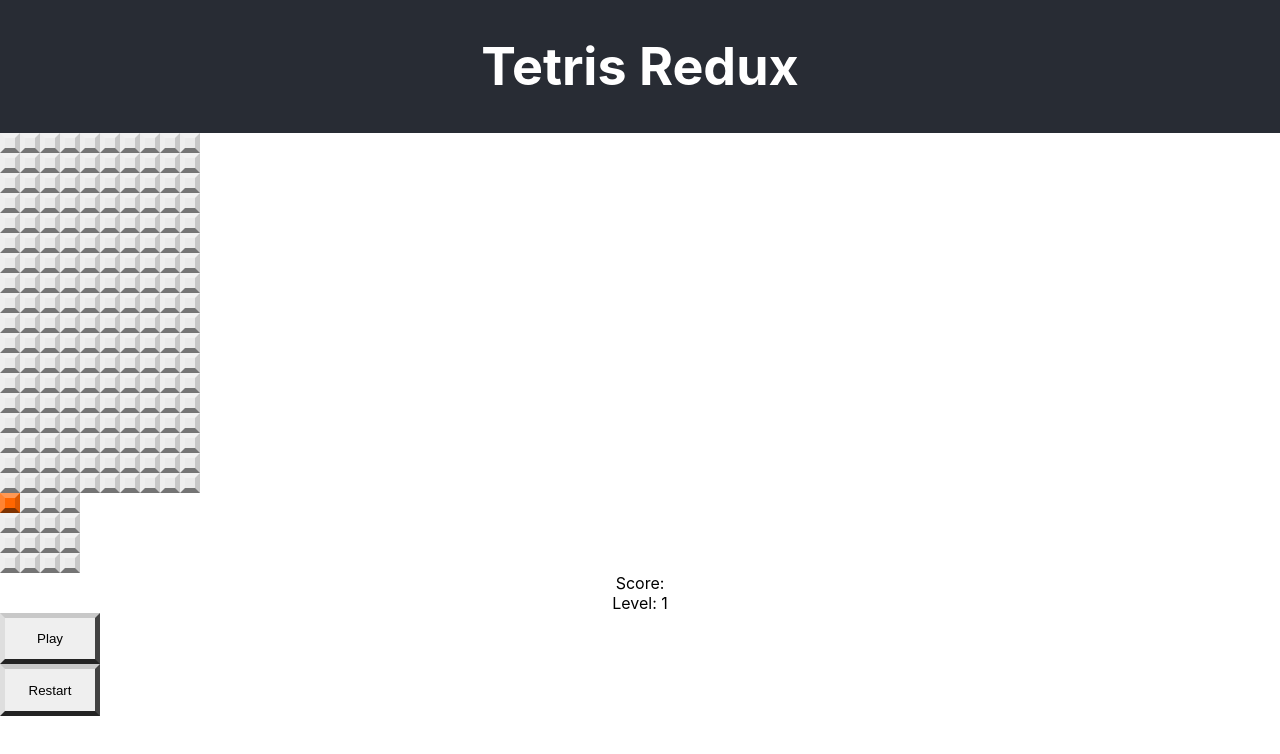
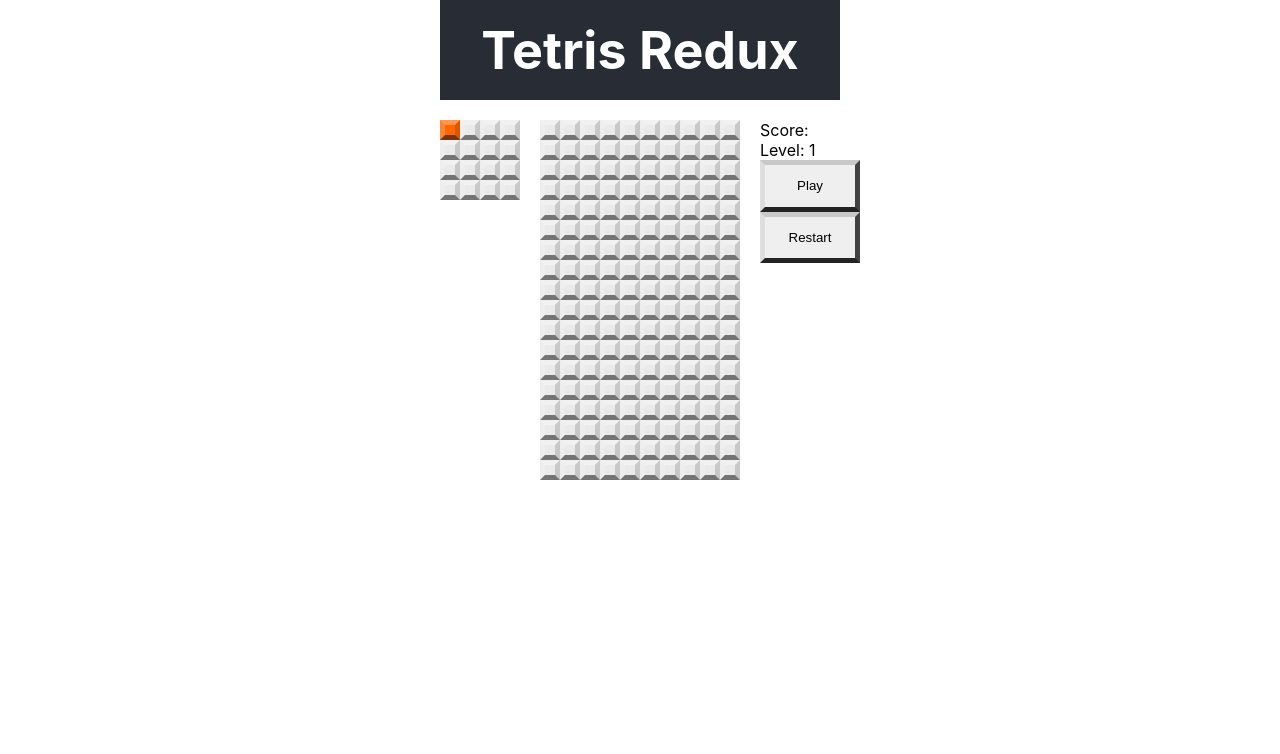
Before and after one commit to DonjaVanEsch/REPO-NAME, a React (Create React App) app: page / in a window 1280 px wide. Shown: the top 754 px of the page. Built offline with nearby package versions, Linux system fonts and the light colour scheme.

Commit message:
Added grid area styles

```diff
--- a/src/App.css
+++ /dev/null
@@ -1,38 +0,0 @@
-.App {
-  text-align: center;
-}
-
-.App-logo {
-  height: 40vmin;
-  pointer-events: none;
-}
-
-@media (prefers-reduced-motion: no-preference) {
-  .App-logo {
-    animation: App-logo-spin infinite 20s linear;
-  }
-}
-
-.App-header {
-  background-color: #282c34;
-  min-height: 10vh;
-  display: flex;
-  flex-direction: column;
-  align-items: center;
-  justify-content: center;
-  font-size: calc(10px + 2vmin);
-  color: white;
-}
-
-.App-link {
-  color: #61dafb;
-}
-
-@keyframes App-logo-spin {
-  from {
-    transform: rotate(0deg);
-  }
-  to {
-    transform: rotate(360deg);
-  }
-}
--- a/src/App.js
+++ b/src/App.js
@@ -1,5 +1,5 @@
 import React from 'react'
-import './App.css';
+import './index.css';
 
 import GridBoard from './components/GridBoard'
 import NextBlock from './components/NextBlock'
--- a/src/index.css
+++ b/src/index.css
@@ -1,3 +1,38 @@
+.App {
+  --col-side: calc(var(--tile-size)  * 4);
+  --col-center: calc(var(--tile-size)  * 10);
+  --grid-height: calc(var(--tile-size)  * 18);
+
+  width: calc(var(--tile-size) * ( 4 + 1 + 10 + 1 + 4 ));
+  margin: auto;
+  display: grid;
+
+  grid-gap: var(--tile-size) var(--tile-size);
+  /* Defines three columns of `--col-side`, `--col-center`, and `--col-side` widths. */
+  grid-template-columns: var(--col-side) var(--col-center) var(--col-side);
+  /* Defines three rows of `100px`, `--grid-height`, and 100px. */
+  grid-template-rows: 100px var(--grid-height) 100px;
+
+  /* This defines the areas on the grid with names: 'h', 'l', 'c', 'r',
+  and 'b'. The '.' represents an empty cell on the grid. */
+  grid-template-areas:  "h h h"
+                        "l c r"
+                        ". b .";
+}
+
+
+.App-header {
+grid-area: h;
+background-color: #282c34;
+min-height: 10vh;
+display: flex;
+flex-direction: column;
+align-items: center;
+justify-content: center;
+font-size: calc(10px + 2vmin);
+color: white;
+}
+
 body {
   margin: 0;
   font-family: -apple-system, BlinkMacSystemFont, 'Segoe UI', 'Roboto', 'Oxygen',
@@ -111,15 +146,21 @@ code {
   grid-template-columns: repeat(var(--cols), var(--tile-size));
   grid-gap: 0;
   align-self: flex-start;
+  grid-area: c;
 }
 
 .next-block {
   display: grid;
   grid-template-columns: repeat(4, var(--tile-size));
   align-self: flex-start;
+  grid-area: l;
 }
 
 /* Score Board */
+.score-board {
+  grid-area: r;
+}
+
 .score-board-button {
   display: block;
   padding: 1em;
```
